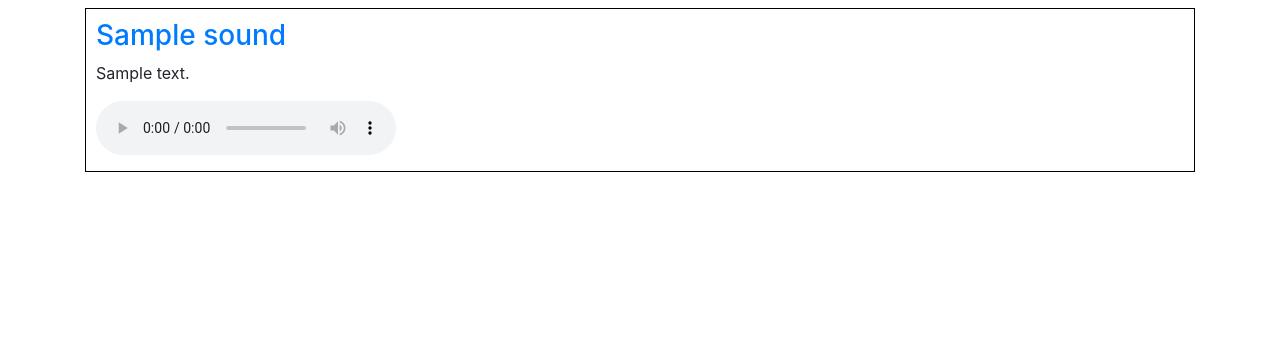
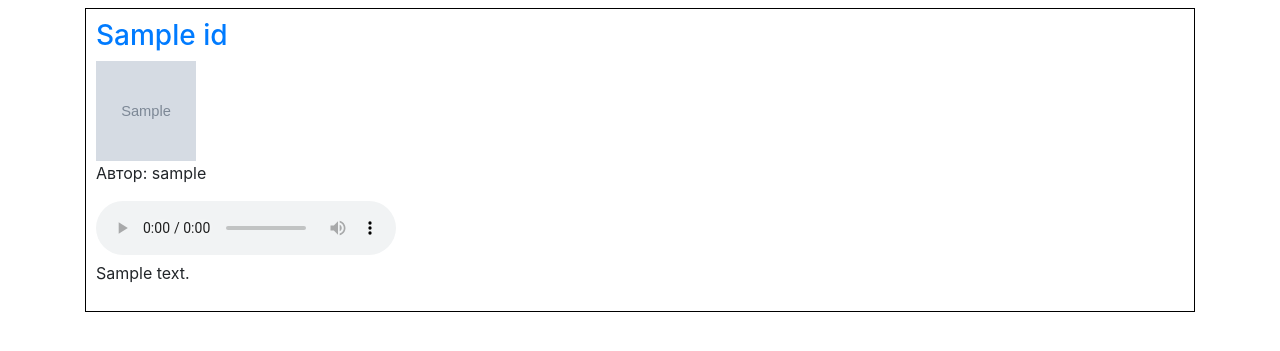
Before and after one commit to zhbuni/soundStorage, a Flask app: template templates/index.html in a window 1280 px wide. Shown: the part 48-399 px from the top of the page. Run offline with Flask 2, Linux system fonts and the light colour scheme; the template is opened without the code that fills it: most values are stand-ins (such as "Sample title", 1, 10 or a date in 2020); grey boxes marked "Sample" are stand-in pictures; some libraries are stand-ins or nearby versions.

Commit message:
мердж

```diff
--- a/templates/index.html
+++ b/templates/index.html
@@ -7,14 +7,16 @@
 {% endif %}
 
 
-{% for sound in sounds%}
+{% for item in data%}
 
 <div class="soundpost">
-    <a href="/sound/{{sound.id}}" ><h3>{{sound.name}}</h3></a>
-    <p>{{sound.description}}</p>
+    <a href="/sound/{{item[0].id}}" ><h3>{{item[0].name}}</h3></a>
+    <img src="../../static/images/{{ item[1].image }}" alt="" width="100" height="100">
+    <p>Автор: {{ item[1].nickname }}</p>
     <audio controls>
-    <source src = "../../static/sounds/{{sound.filename}}">
+    <source src = "../../static/sounds/{{item[0].filename}}">
     </audio>
+    <p>{{item[0].description}}</p>
 </div>
 <br>
 {%endfor%}
```
Also changed, not shown: db/soundStorage.db, static/images/default-profile-picture.jpg (added).
